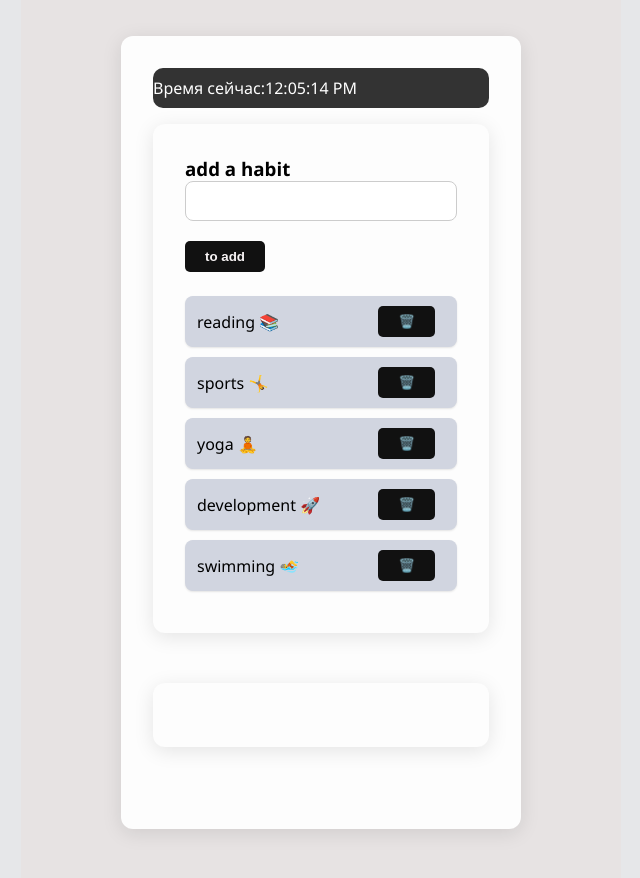
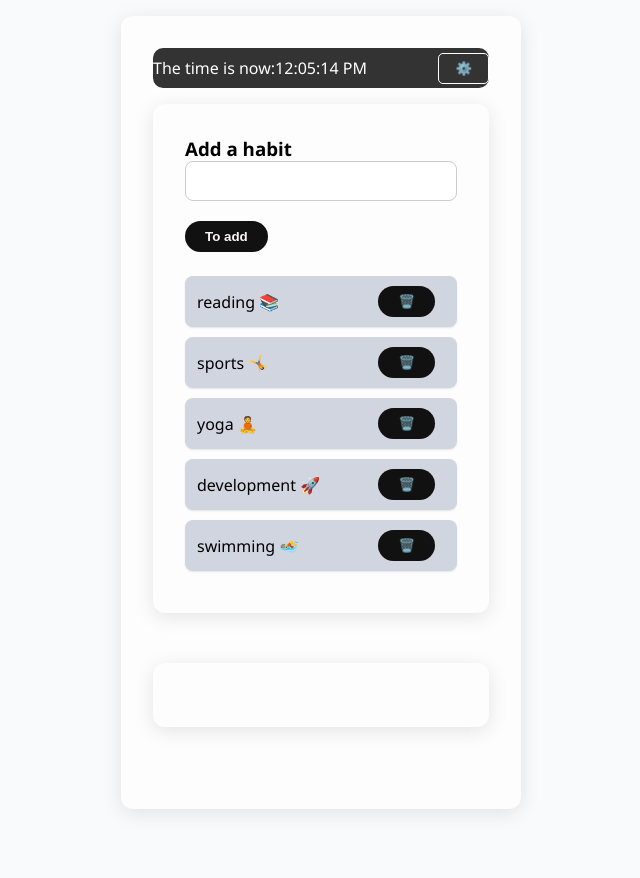
Before and after one commit to Snay110/power, a React (Vite) app in the folder Desktop/React +TS/my-power/: page /first-form-page in a window 1280 px wide. Shown: the top 878 px of the page, without its empty margins (319-959 px from the left). Built offline with nearby package versions, Linux system fonts and the light colour scheme.

Commit message:
feat:добавленно кнопку в span. улучшенные style-button

```diff
--- a/Desktop/React +TS/my-power/src/App.css
+++ /dev/null
@@ -1,10 +0,0 @@
-main{
-  display: flex;
-  justify-content: center;
-  align-items: center;
-  width: 600px;
-  margin: 0 auto;
-  padding: 10px;
-  padding-top: 20px;
-  background-color: rgb(231, 227, 227);
-}
--- a/Desktop/React +TS/my-power/src/App.tsx
+++ b/Desktop/React +TS/my-power/src/App.tsx
@@ -1,4 +1,4 @@
-import "./App.css";
+
 import AppRouter from "./router";
 
 function App() {
--- a/Desktop/React +TS/my-power/src/Button/Button.css
+++ b/Desktop/React +TS/my-power/src/Button/Button.css
@@ -1,4 +1,4 @@
- Button{
+.Button {
   border-radius: 10%;
   color: rgb(248, 244, 245);
   margin-right: 10px;
@@ -7,13 +7,28 @@
   padding: 8px 20px;
   border: none;
   cursor: pointer;
-    border-radius: 5px;
+  border-radius: 50px;
   background-color: rgb(17, 17, 17);
-
 }
-Button:hover{
+.Button:hover {
   opacity: 0.8;
 }
-Button:active{
+.Button:active {
   background-color: rgb(163, 163, 190);
 }
+.ButtonHeader {
+  display: flex;
+  align-items: flex-end;
+  justify-content: flex-end;
+  background-color: #333333;
+  border: 1px solid white;
+  color: rgb(248, 244, 245);
+  padding: 7px 16px;
+  border-radius: 5px;
+}
+.ButtonHeader:hover {
+  opacity: 0.8;
+}
+.ButtonHeader:active {
+  background-color: rgb(82, 82, 83);
+}
--- a/Desktop/React +TS/my-power/src/components/Header.tsx
+++ b/Desktop/React +TS/my-power/src/components/Header.tsx
@@ -1,3 +1,4 @@
+import '../Button/Button.css'
 import { useEffect, useState } from "react";
 export function Header() {
   const [now, setNow] = useState(new Date());
@@ -10,7 +11,8 @@ export function Header() {
 
   return (
     <header>
-      <span className="span">Время сейчас:{now.toLocaleTimeString()}</span>
+
+      <span  className="span">The time is now:{now.toLocaleTimeString()} {<button className="ButtonHeader">⚙️</button>}</span>
     </header>
   );
 }
--- a/Desktop/React +TS/my-power/src/components/fristInput.tsx
+++ b/Desktop/React +TS/my-power/src/components/fristInput.tsx
@@ -1,6 +1,7 @@
 import { useState } from "react";
 import  { toast  } from 'react-toastify'
 import { Ways } from "../data";
+import '../Button/Button.css'
 
 
 export default function EffectHandle() {
@@ -37,7 +38,7 @@ toast.error('error adding habit.')
     <li
     className="habit-item" key={person.id}>
       {person.label} {person.emoji}
-      <button className="delete-button" onClick={() => onDelete(person.id)}>
+      <button className="Button" onClick={() => onDelete(person.id)}>
         🗑️
       </button>
     </li>
@@ -46,7 +47,7 @@ toast.error('error adding habit.')
   const userHabits = habits.map((habit) => (
     <li className="habit-item" key={habit.id}>
       {habit.label}
-      <button className="delete-button" onClick={() => handleDelete(habit.id)}>
+      <button className="Button" onClick={() => handleDelete(habit.id)}>
         🗑️
       </button>
     </li>
@@ -54,7 +55,7 @@ toast.error('error adding habit.')
 
   return (
     <section>
-      <h3>add a habit</h3>
+      <h3>Add a habit</h3>
       <form onSubmit={handleSubmit}>
         <input
           type="text"
@@ -64,7 +65,7 @@ toast.error('error adding habit.')
             setHabitInput(e.target.value)
           }
         />
-          <button className="Button" > to add</button>
+          <button className="Button" > To add</button>
       </form>
       <ul>
         {listItems}
--- a/Desktop/React +TS/my-power/src/index.css
+++ b/Desktop/React +TS/my-power/src/index.css
@@ -4,7 +4,7 @@
   box-sizing: border-box;
 }
 body {
-  background-color: #e6e7e9;
+ background-color: #f9fafb;
 }
 
 section {
@@ -91,6 +91,7 @@ ul {
 .span{
   display: flex;
   align-items: center;
+  justify-content: space-between;
   background-color: #333333;
   color: #fff;
   border-radius: 10px;
```
Lines whose indentation alone changed are shown as unchanged.
